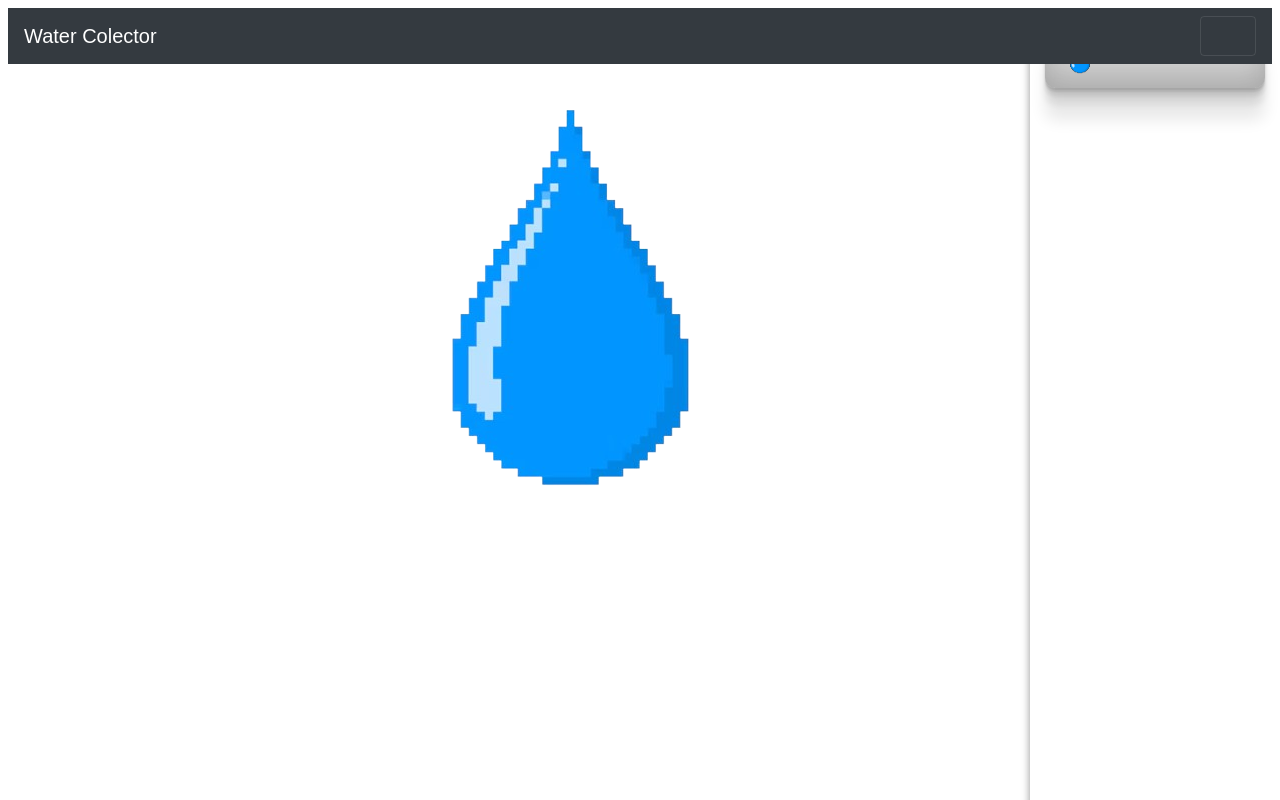
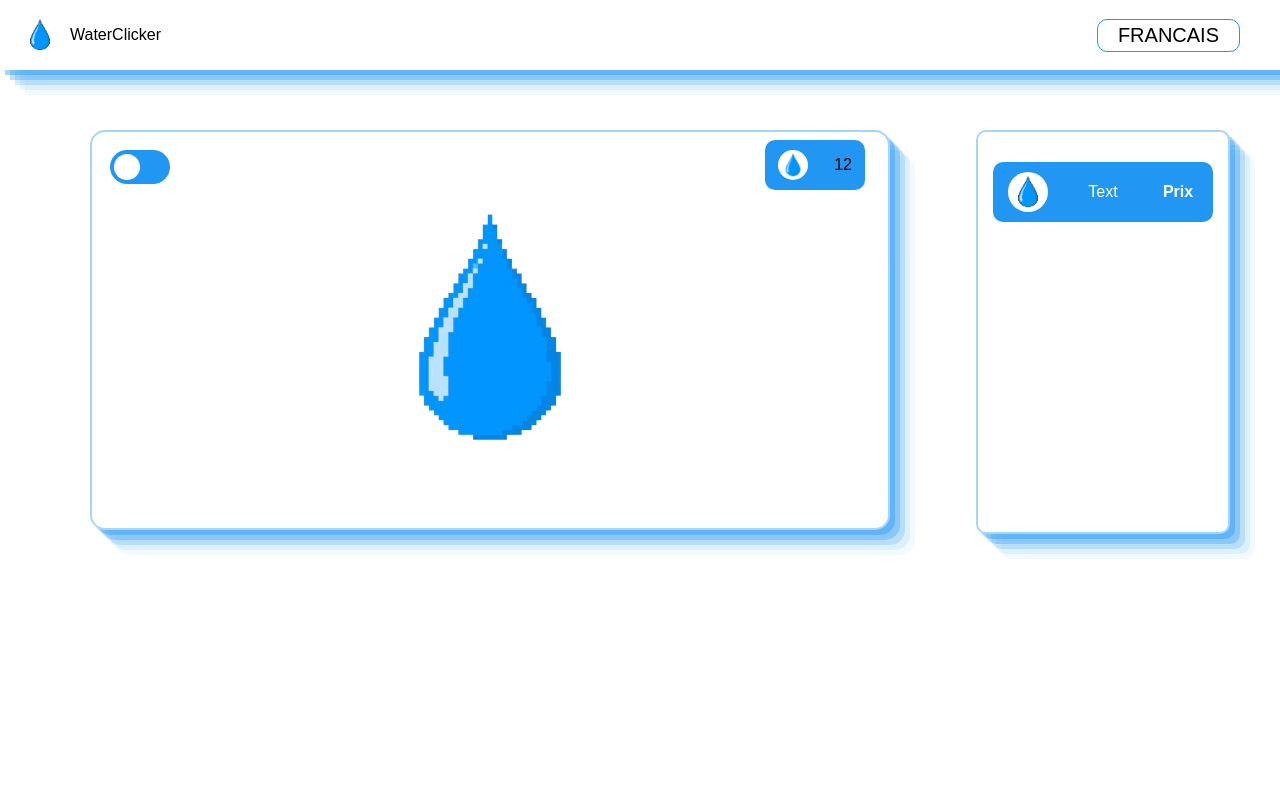
Before and after one commit to OWkut/WaterClicker, an Angular app in the folder WaterClicker/: page / in a window 1280 px wide. Built offline with nearby package versions, Linux system fonts and the light colour scheme.

Commit message:
adzdazdazd

```diff
--- a/WaterClicker/src/app/app.component.html
+++ b/WaterClicker/src/app/app.component.html
@@ -6,8 +6,8 @@
 <!-- * * * * * * * * * Delete the template below * * * * * * * * * -->
 <!-- * * * * * * * to get started with your project! * * * * * * * -->
 <!-- * * * * * * * * * * * * * * * * * * * * * * * * * * * * * * * -->
+<app-header></app-header>
 <app-clicker></app-clicker>
-<app-header></app-header>
 <!-- * * * * * * * * * * * * * * * * * * * * * * * * * * * * * * * * -->
 <!-- * * * * * * * * * * * The content above * * * * * * * * * * * * -->
 <!-- * * * * * * * * * * is only a placeholder * * * * * * * * * * * -->
--- a/WaterClicker/src/app/app.component.scss
+++ b/WaterClicker/src/app/app.component.scss
@@ -7,6 +7,8 @@
 
 * {
   font-family: Arial, Helvetica, sans-serif, sans-serif;
+}
+
+body {
   margin: 0px;
-  padding: 0px;
 }
--- a/WaterClicker/src/app/clicker/clicker.component.scss
+++ b/WaterClicker/src/app/clicker/clicker.component.scss
@@ -1,14 +1,22 @@
 #clicker-icone {
   user-select: none;
   cursor: pointer;
-  width: 500px;
-  height: 500px;
+  width: 800px;
+  height: 400px;
   position: absolute;
-  left: calc(50% - 325px);
-  top: 50px;
+  left: calc(50% - 550px);
+  top: 130px;
+  border-radius: 15px;
   z-index: 2;
   background: transparent;
   border: none;
+  border: 2px solid rgba(33, 150, 243, 0.4);
+  box-shadow: rgba(33, 150, 243, 0.4) 5px 5px, rgba(33, 150, 243, 0.3) 10px 10px, rgba(33, 150, 243, 0.2) 15px 15px, rgba(33, 150, 243, 0.1) 20px 20px, rgba(33, 150, 243, 0.05) 25px 25px;
+}
+
+#clicker-icone img {
+  width: 300px;
+  height: 300px;
 }
 
 .switch-mode {
@@ -16,6 +24,9 @@
   display: inline-block;
   width: 60px;
   height: 34px;
+  top: 150px;
+  left: 110px;
+  z-index: 5;
 }
 
 .switch-mode input {
@@ -106,11 +117,17 @@ main {
 }
 
 .main-container .upgrade-container {
-  position: fixed;
-  height: 100%;
-  right: 0px;
+  position: absolute;
+  height: 390px;
+  right: 50px;
+  border-radius: 10px;
   width: 250px;
-  box-shadow: rgba(0, 0, 0, 0.435) 0px 12px 8px;
+  padding-top: 10px;
+  top: 130px;
+  z-index: 3;
+  background-color: #fff;
+  border: 2px solid rgba(33, 150, 243, 0.4);
+  box-shadow: rgba(33, 150, 243, 0.4) 5px 5px, rgba(33, 150, 243, 0.3) 10px 10px, rgba(33, 150, 243, 0.2) 15px 15px, rgba(33, 150, 243, 0.1) 20px 20px, rgba(33, 150, 243, 0.05) 25px 25px;
 }
 
 .upgrade-container .upgrade-element {
@@ -119,9 +136,18 @@ main {
   margin: 20px 15px;
   padding: 5px 10px;
   border-radius: 10px;
-  box-shadow: rgba(0, 0, 0, 0.17) 0px -3px 25px 0px inset, rgba(0, 0, 0, 0.15) 0px -36px 30px 0px inset, rgba(0, 0, 0, 0.1) 0px -79px 40px 0px inset, rgba(0, 0, 0, 0.06) 0px 2px 1px, rgba(0, 0, 0, 0.09) 0px 4px 2px, rgba(0, 0, 0, 0.09) 0px 8px 4px, rgba(0, 0, 0, 0.09) 0px 16px 8px, rgba(0, 0, 0, 0.09) 0px 32px 16px;
   user-select: none;
   cursor: pointer;
+  background-color: #2196f3;
+  color: #fff;
+}
+
+.upgrade-container .upgrade-element p {
+  display: flex;
+  margin: 0px 0px 0px 0px;
+  text-align: center;
+  align-items: center;
+  justify-content: center;
 }
 
 .upgrade-container .upgrade-element strong {
@@ -135,21 +161,28 @@ main {
 .upgrade-container .upgrade-element img {
   width: 40px;
   height: 40px;
-  margin: 5px;
+  margin: 5px 5px 5px 5px;
+  background-color: #fff;
+  border-radius: 50%;
 }
 
 #counter-drop {
   position: absolute;
-  top: 10px;
+  top: 140px;
+  border-radius: 10px;
   display: flex;
+  height: 50px;
   width: 100px;
-  left: calc(50% - 125px);
+  left: calc(50% + 125px);
   flex-direction: row;
   align-items: center;
-  justify-content: center;
+  justify-content: space-around;
+  background-color: #2196F3;
 }
 
 #counter-drop img {
   width: 30px;
   height: 30px;
+  background-color: #fff;
+  border-radius: 50%;
 }
--- a/WaterClicker/src/app/header/header.component.html
+++ b/WaterClicker/src/app/header/header.component.html
@@ -1,33 +1,14 @@
-<head>
-    <link href="header.component.scss" rel="stylesheet">
-</head>
-<nav class="navbar navbar-dark bg-dark">
-    <a class="navbar-brand" href="#">Water Colector</a>
-    <button class="navbar-toggler" type="button" data-toggle="collapse" data-target="#navbarsExample01" aria-controls="navbarsExample01" aria-expanded="false" aria-label="Toggle navigation">
-      <span class="navbar-toggler-icon"></span>
-    </button>
+<header>
+  <div class="header-left">
+    <img id="logo-header" src="../../assets/Images/eau2.png" alt="logo" draggable="false" />
+    <p>WaterClicker</p>
+  </div>
 
-    <div class="collapse navbar-collapse" id="navbarsExample01">
-      <ul class="navbar-nav mr-auto">
-        <li class="nav-item active">
-          <a class="nav-link" href="#">Home <span class="sr-only">(current)</span></a>
-        </li>
-        <li class="nav-item">
-          <a class="nav-link" href="#">Link</a>
-        </li>
-        <li class="nav-item">
-          <a class="nav-link disabled" href="#">Disabled</a>
-        </li>
-        <li class="nav-item dropdown">
-          <a class="nav-link dropdown-toggle" id="dropdown01" data-toggle="dropdown" aria-haspopup="true" aria-expanded="false">Langue</a>
-          <div class="dropdown-menu" aria-labelledby="dropdown01">
-            <a class="dropdown-item" href="#">Français</a>
-            <a class="dropdown-item" href="#">English</a>
-          </div>
-        </li>
-      </ul>
-      <form class="form-inline my-2 my-md-0">
-        <input class="form-control" type="text" placeholder="Search" aria-label="Search">
-      </form>
+  <div class="header-right">
+    <h2 (click)="toggleSubmenu()">Francais</h2>
+    <div class="submenu" [class.active]="showSubmenu">
+      <p>Minecraft</p>
+      <p class="active">Francais</p>
     </div>
-  </nav>
+  </div>
+</header>
--- a/WaterClicker/src/app/header/header.component.scss
+++ b/WaterClicker/src/app/header/header.component.scss
@@ -1,175 +1,60 @@
-.navbar {
-  margin-bottom: 20px;
+header {
+  display: flex;
+  justify-content: space-between;
+  align-items: center;
+  padding: 10px 60px 10px 20px;
+  background-color: #fff;
+  box-shadow: rgba(33, 150, 243, 0.4) 5px 5px, rgba(33, 150, 243, 0.3) 10px 10px, rgba(33, 150, 243, 0.2) 15px 15px, rgba(33, 150, 243, 0.1) 20px 20px, rgba(33, 150, 243, 0.05) 25px 25px;
 }
 
-.bg-dark {
-  background-color: #343a40 !important;
-}
-
-.navbar {
-  margin-bottom: 20px;
-  position: relative;
+.header-left,
+.header-right {
   display: flex;
-  flex-wrap: wrap;
-  align-items: center;
-  justify-content: space-between;
-  padding: .5rem 1rem;
-}
-
-body {
-  font-size: 1rem;
-  font-weight: 400;
-  line-height: 1.5;
-  color: #212529;
-  text-align: left;
-}
-
-.navbar-brand {
-  display: inline-block;
-  padding-top: .3125rem;
-  padding-bottom: .3125rem;
-  margin-right: 1rem;
-  font-size: 1.25rem;
-  line-height: inherit;
-  white-space: nowrap;
-}
-
-a {
-  text-decoration: none;
-  background-color: transparent;
-}
-
-.navbar-dark .navbar-brand {
-  color: #fff;
-}
-
-.navbar-dark .navbar-toggler {
-  color: rgba(255, 255, 255, .5);
-  border-color: rgba(255, 255, 255, .1);
-}
-
-.navbar-toggler {
-  padding: .25rem .75rem;
-  font-size: 1.25rem;
-  line-height: 1;
-  background-color: transparent;
-  border: 1px solid transparent;
-  border-radius: .25rem;
-}
-
-button, select {
-  text-transform: none;
-}
-
-button, input {
-  overflow: visible;
-}
-
-button, input, optgroup, select, textarea {
-  margin: 0;
-  font-family: inherit;
-  font-size: inherit;
-  line-height: inherit;
-}
-
-button {
-  text-rendering: auto;
-  letter-spacing: normal;
-  word-spacing: normal;
-  text-indent: 0px;
-  text-shadow: none;
-  display: inline-block;
-  text-align: center;
-  padding-block: 1px;
-  padding-inline: 6px;
-}
-
-.navbar-collapse {
-  flex-basis: 100%;
-  flex-grow: 1;
-  align-items: center;
-}
-.collapse {
-  display: none;
-}
-
-div {
-  unicode-bidi: isolate;
-}
-
-.navbar-dark .navbar-toggler-icon {
-
-}
-
-.navbar-toggler-icon {
-  display: inline-block;
-  width: 1.5em;
-  height: 1.5em;
-  vertical-align: middle;
-  content: "";
-  background: no-repeat center center;
-  background-size: 100% 100%;
-}
-
-ul {
-  margin-top: 0;
-  margin-block-start: 1em;
-  margin-block-end: 1em;
-  margin-inline-start: 0px;
-  margin-inline-end: 0px;
-  padding-inline-start: 40px;
-}
-
-li {
-  display: list-item;
-  text-align: -webkit-match-parent;
-  unicode-bidi: isolate;
-}
-
-.navbar-nav .nav-link {
-  padding-right: 0;
-  padding-left: 0;
-}
-
-.nav-link {
-  display: block;
-  padding: .5rem 1rem;
-}
-
-.sr-only {
-  position: absolute;
-  width: 1px;
-  height: 1px;
-  padding: 0;
-  overflow: hidden;
-  clip: rect(0, 0, 0, 0);
-  white-space: nowrap;
-  clip-path: inset(50%);
-  border: 0;
-}
-
-.mb-2, .my-2 {
-  margin-bottom: .5rem !important;
-}
-.mt-2, .my-2 {
-  margin-top: .5rem !important;
-}
-.form-inline {
-  display: flex;
-  flex-flow: row wrap;
   align-items: center;
 }
 
-.form-control {
-  display: block;
-  width: 100%;
-  padding: .375rem .75rem;
-  font-size: 1rem;
-  line-height: 1.5;
-  color: #495057;
+.header-left img {
+  width: 40px;
+  height: 40px;
+  margin-right: 10px;
+}
+
+.header-right {
+  position: relative;
+}
+
+.header-right .submenu {
+  display: none;
+  position: absolute;
+  top: 25px;
   background-color: #fff;
-  background-clip: padding-box;
-  border: 1px solid #ced4da;
-  border-radius: .25rem;
-  transition: border-color .15s ease-in-out, box-shadow .15s ease-in-out;
+  right: -20px;
+  width: 140px;
+  z-index: 10;
+  border: 1px solid #2196f3;
+  flex-direction: column;
+  border-top: none;
+  border-radius: 0px 0px 10px 10px;
 }
+
+.header-right .submenu.active {
+  display: flex;
+}
+
+.header-right .submenu p {
+  padding: 0px 0px 0px 20px;
+  user-select: none;
+  cursor: pointer
+}
+
+.header-right h2 {
+  border: 1px solid #2196f3;
+  padding: 4px 20px;
+  margin: -4px -20px;
+  font-weight: normal;
+  text-transform: uppercase;
+  font-size: 20px;
+  border-radius: 10px;
+  user-select: none;
+  cursor: pointer
+}
--- a/WaterClicker/src/app/header/header.component.ts
+++ b/WaterClicker/src/app/header/header.component.ts
@@ -8,5 +8,9 @@ import { Component } from '@angular/core';
   styleUrl: './header.component.scss'
 })
 export class HeaderComponent {
+  showSubmenu: boolean = false;
 
+  toggleSubmenu(): void {
+    this.showSubmenu = !this.showSubmenu;
+  }
 }
--- a/WaterClicker/src/styles.scss
+++ b/WaterClicker/src/styles.scss
@@ -1 +1,3 @@
-/* You can add global styles to this file, and also import other style files */
+body {
+  margin: 0px;
+}
```
